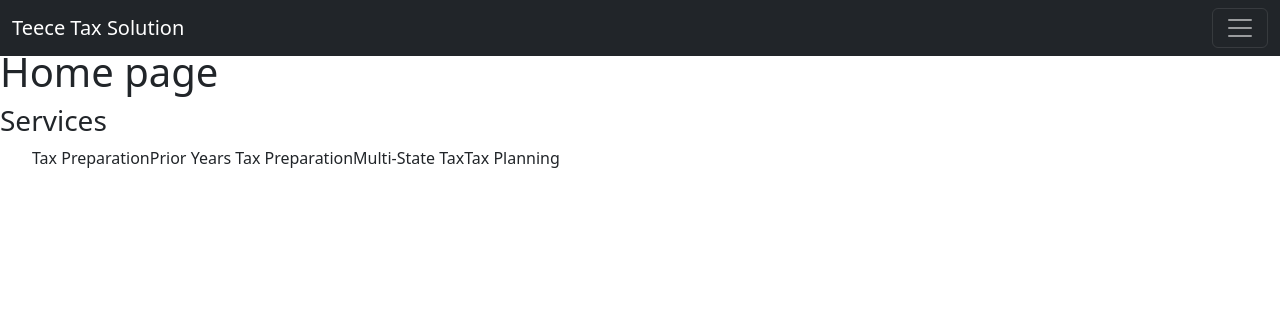
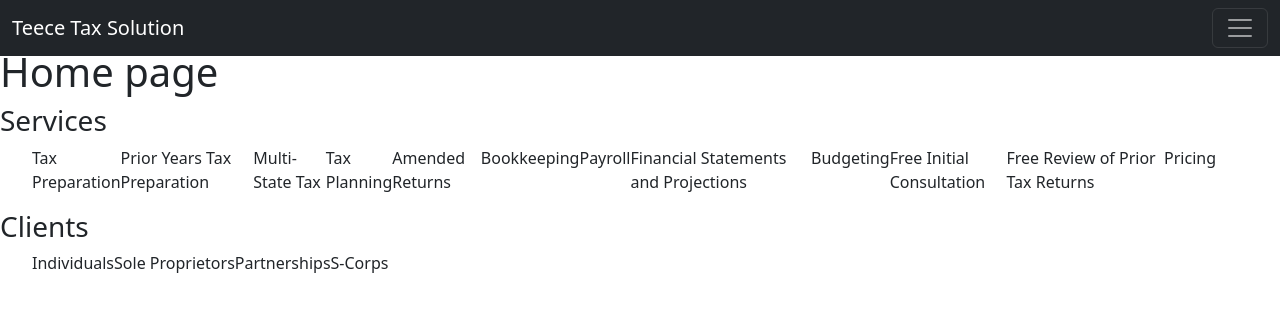
Before and after one commit to Jmajane/teece-tax, a React (Create React App) app: page / in a window 1280 px wide. Shown: the top 312 px of the page. Built offline with nearby package versions, Linux system fonts and the light colour scheme.

Commit message:
added services and clients

```diff
--- a/src/pages/home/Home.jsx
+++ b/src/pages/home/Home.jsx
@@ -15,14 +15,24 @@ const Home = () => {
             <li>Prior Years Tax Preparation</li>
             <li>Multi-State Tax</li>
             <li>Tax Planning</li>
-            <li></li>
-            <li></li>
-            <li></li>
-            <li></li>
-            <li></li>
-            <li></li>
-            <li></li>
-            <li></li>
+            <li>Amended Returns</li>
+            <li>Bookkeeping</li>
+            <li>Payroll</li>
+            <li>Financial Statements and Projections</li>
+            <li>Budgeting</li>
+            <li>Free Initial Consultation</li>
+            <li>Free Review of Prior Tax Returns</li>
+            <li>Pricing</li>
+          </ul>
+        </div>
+
+        <div>
+          <h3>Clients</h3>
+          <ul>
+            <li>Individuals</li>
+            <li>Sole Proprietors</li>
+            <li>Partnerships</li>
+            <li>S-Corps</li>
           </ul>
         </div>
     </div>
```
